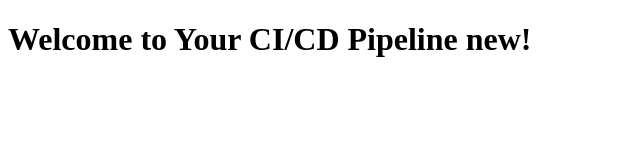
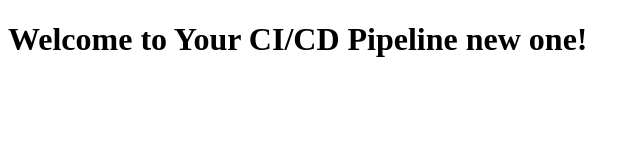
Before and after one commit to aryapillai/ci-cd-docker-project, a website: page views/index.html in a window 1280 px wide. Shown: the whole page, without its empty margins (0-640 px from the left). Drawn offline with Linux system fonts and the light colour scheme.

Commit message:
Update index.html

```diff
--- a/views/index.html
+++ b/views/index.html
@@ -6,6 +6,6 @@
     <title>CI/CD Pipeline with Jenkins & Docker</title>
 </head>
 <body>
-    <h1>Welcome to Your CI/CD Pipeline new!</h1>
+    <h1>Welcome to Your CI/CD Pipeline new one!</h1>
 </body>
 </html>
```
